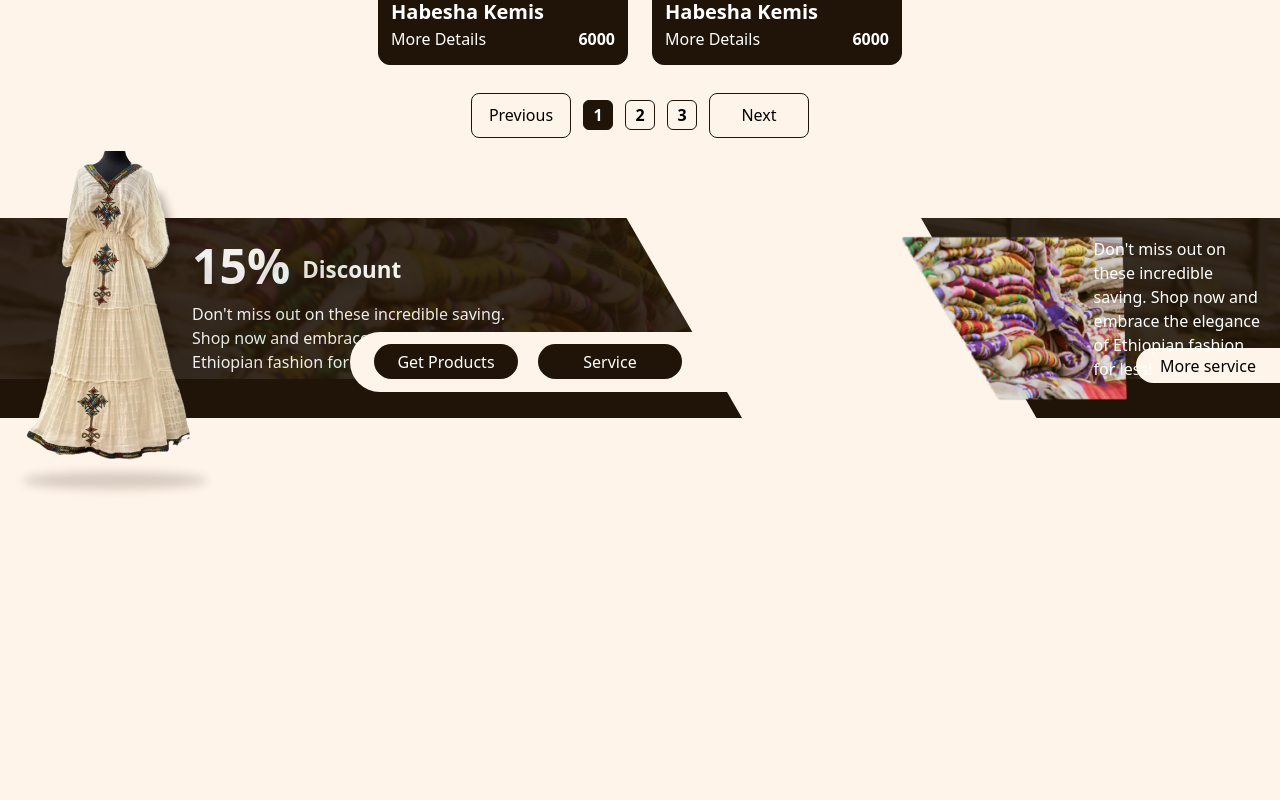
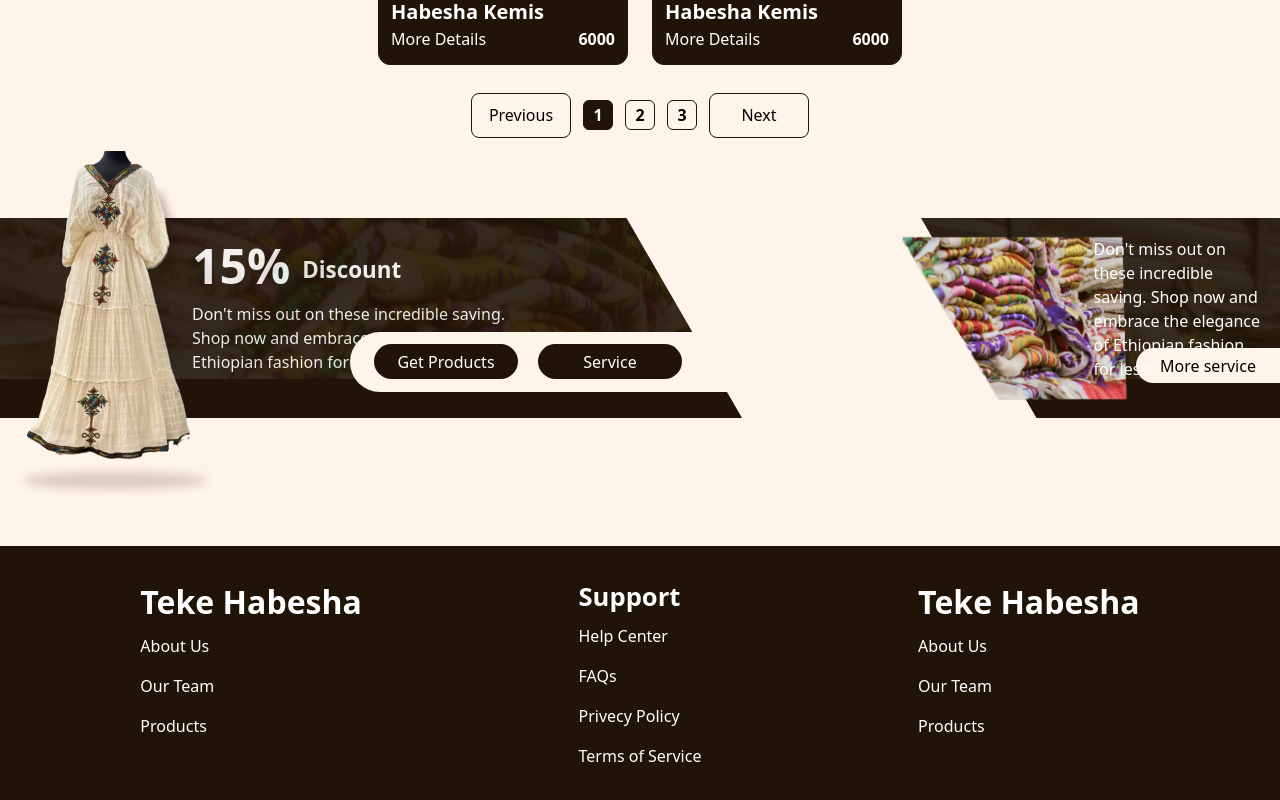
Before and after one commit to kira07Sj/Tekehabesha, a React (Vite) app: page / in a window 1280 px wide. Shown: the part 2672-3472 px from the top of the page. Before the commit the page ends 3218 px from the top, so only its background shows below. Built offline with nearby package versions, Linux system fonts and the light colour scheme.

Commit message:
Add:Footer 60% Completed

```diff
--- a/src/App.jsx
+++ b/src/App.jsx
@@ -3,7 +3,7 @@ import Hero from "./components/Hero"
 import About from "./components/About.jsx"
 import Products from "./components/Products.jsx"
 import Billboard from "./components/Billboard.jsx"
-
+import Footer from "./components/Footer.jsx"
 
 function App() {
 
@@ -14,6 +14,7 @@ function App() {
     <About/>
     <Products/>
     <Billboard/>
+    <Footer/>
 
     </div>
   )
--- a/src/components/Footer.jsx
+++ b/src/components/Footer.jsx
@@ -2,9 +2,34 @@ import React from 'react'
 
 const Footer = () => {
   return (
-    <div className='w-full flex items-center justify-center'>
+   <section className='w-[100dvw] z-40 mt-[5rem] '>
+        <div className='w-full  bg-dark-brown flex max-md:flex-col items-start justify-around   p-[2rem]'>
 
-    </div>
+            <div className='flex flex-col items-start justify-center'>
+                <a href="#Home"><h1 className='text-white font-bold text-[2rem] max-md:text-[1.5rem]'>Teke Habesha</h1></a>
+                <a href="#About" className='text-white my-2'>About Us</a>
+                <a href="#About" className='text-white my-2'>Our Team</a>
+                <a href="#Products" className='text-white my-2'>Products</a>
+            </div>
+
+            <div className='flex flex-col items-start justify-center'>
+                <a href="#Home"><h1 className='text-white font-bold text-[1.6rem] max-md:text-[1.3rem]'>Support</h1></a>
+                <a href="https://t.me/Kira07sj" className='text-white my-2'>Help Center</a>
+                <a href="https://t.me/Kira07sj" className='text-white my-2'>FAQs</a>
+                <a href="https://t.me/Kira07sj" className='text-white my-2'>Privecy Policy</a>
+                <a href="https://t.me/Kira07sj" className='text-white my-2'>Terms of Service</a>
+
+            </div>
+
+            <div className='flex flex-col items-start justify-center'>
+                <a href="#Home"><h1 className='text-white font-bold text-[2rem] max-md:text-[1.5rem]'>Teke Habesha</h1></a>
+                <a href="#About" className='text-white my-2'>About Us</a>
+                <a href="#About" className='text-white my-2'>Our Team</a>
+                <a href="#Products" className='text-white my-2'>Products</a>
+            </div>
+
+        </div>
+   </section>
   )
 }
 
```
